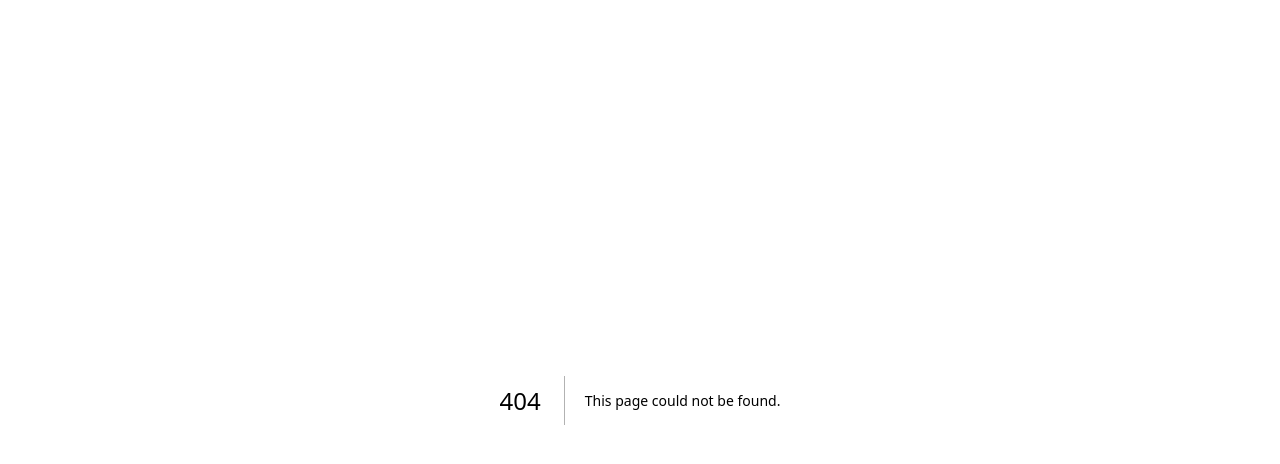
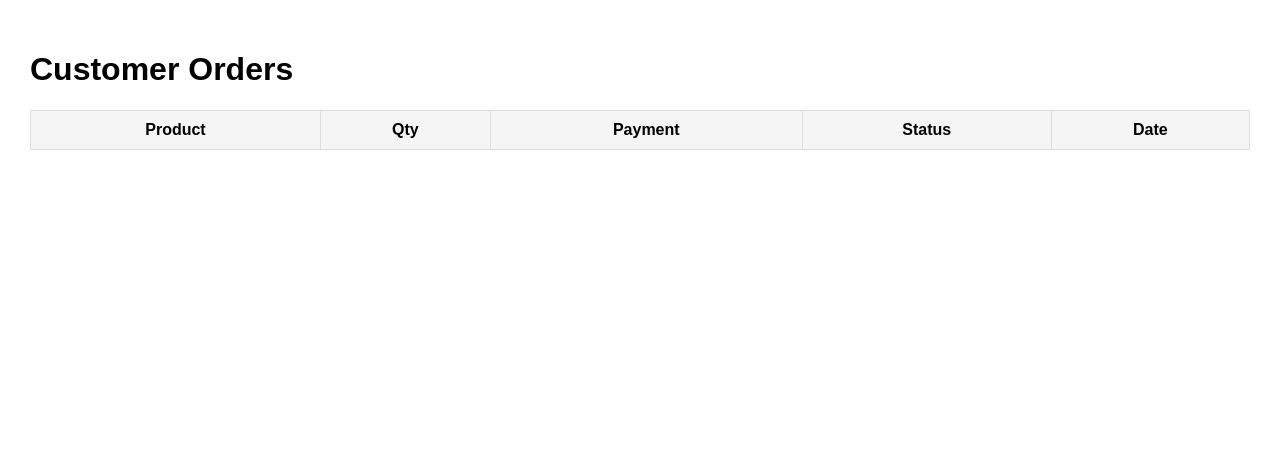
Before and after one commit to rudrajain95/gau-trust, a Next.js app: page /admin/customers/orders in a window 1280 px wide. Before the commit this address had no page. Shown: the top 464 px of the page. Built offline with nearby package versions, Linux system fonts and the light colour scheme; sample sign-in values are in the browser's storage.

Commit message:
Create page.tsx

```diff
--- /dev/null
+++ b/app/admin/customers/orders/page.tsx
@@ -0,0 +1,90 @@
+"use client";
+
+import { useEffect, useState } from "react";
+
+export default function CustomerOrdersPage(){
+
+const [orders,setOrders] = useState<any[]>([]);
+
+useEffect(()=>{
+
+const admin = localStorage.getItem("adminLogin");
+
+if(!admin){
+window.location.href="/admin/login";
+return;
+}
+
+const url = new URL(window.location.href);
+const mobile = url.searchParams.get("mobile");
+
+if(mobile){
+loadOrders(mobile);
+}
+
+},[]);
+
+const loadOrders = async (mobile:string)=>{
+
+const res = await fetch(`/api/customer-orders?mobile=${mobile}`);
+const data = await res.json();
+setOrders(data);
+
+};
+
+return(
+
+<div style={{padding:30,fontFamily:"Arial"}}>
+
+<h1>Customer Orders</h1>
+
+<table style={{
+width:"100%",
+borderCollapse:"collapse",
+marginTop:20
+}}>
+
+<thead>
+<tr>
+<th style={th}>Product</th>
+<th style={th}>Qty</th>
+<th style={th}>Payment</th>
+<th style={th}>Status</th>
+<th style={th}>Date</th>
+</tr>
+</thead>
+
+<tbody>
+
+{orders.map((o:any)=>(
+
+<tr key={o.id}>
+<td style={td}>{o.product}</td>
+<td style={td}>{o.quantity}</td>
+<td style={td}>{o.payment}</td>
+<td style={td}>{o.status}</td>
+<td style={td}>{new Date(o.createdAt).toLocaleString()}</td>
+</tr>
+
+))}
+
+</tbody>
+
+</table>
+
+</div>
+
+)
+
+}
+
+const th = {
+border:"1px solid #ddd",
+padding:10,
+background:"#f5f5f5"
+};
+
+const td = {
+border:"1px solid #ddd",
+padding:10
+};
```
